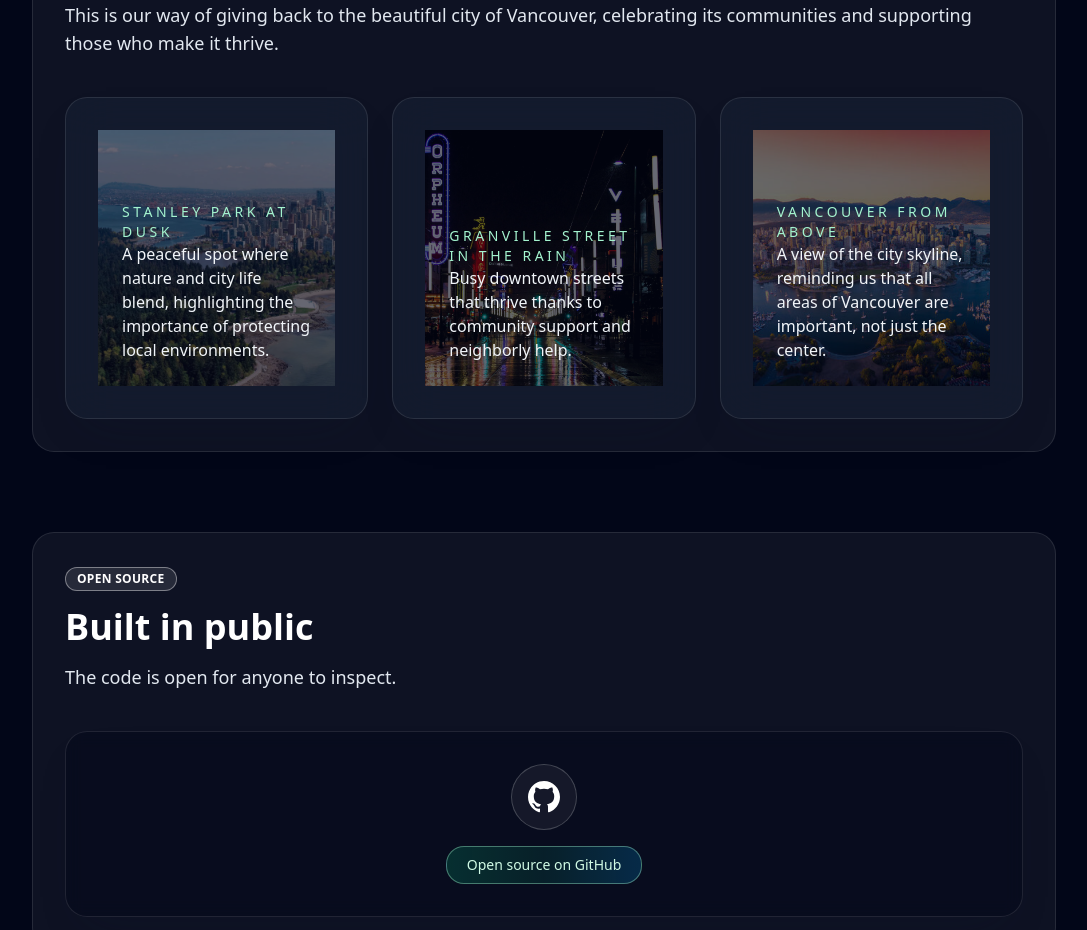
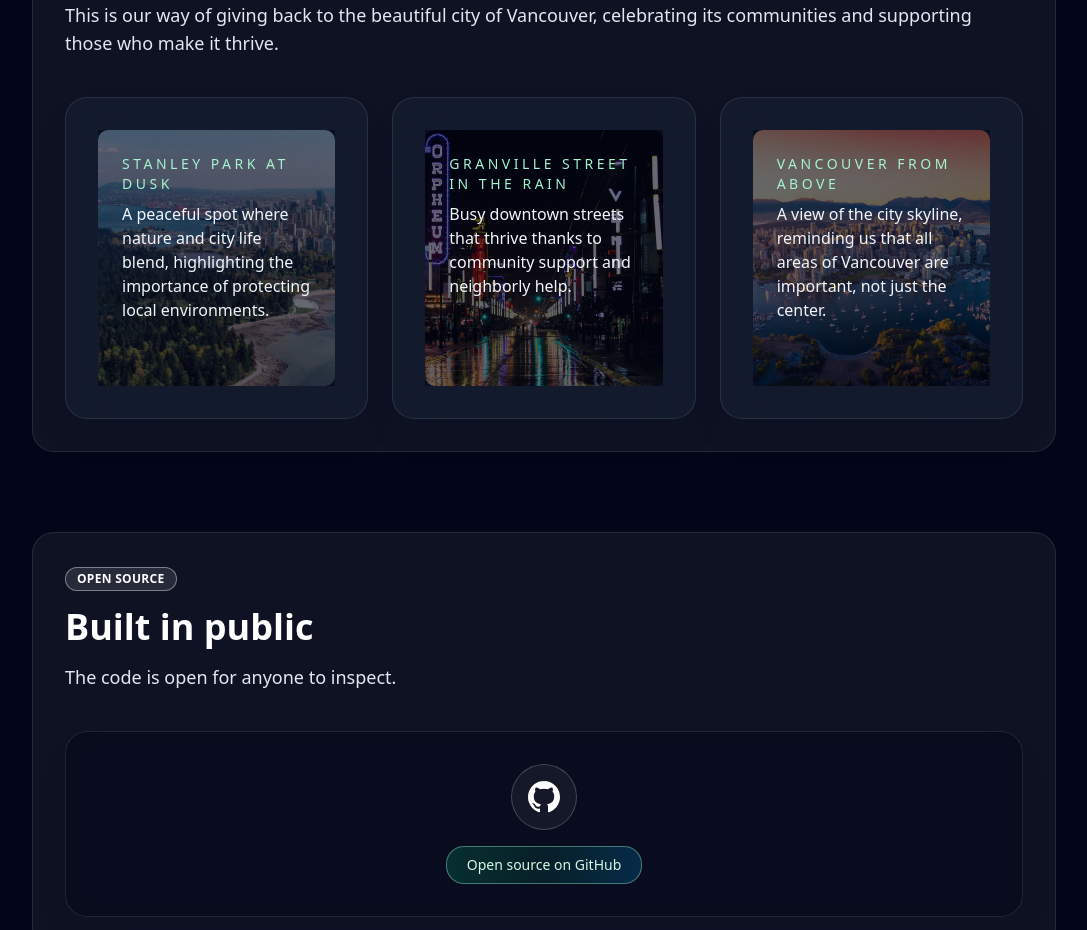
Before and after one commit to gmook9/helpingCanada, a Next.js app: page /mission in a window 1280 px wide. Shown: the part 1580-2510 px from the top of the page, without its empty margins (96-1183 px from the left). Built offline with nearby package versions, Linux system fonts and the light colour scheme.

Commit message:
shift vancouver scene text to top of cards + align titles

```diff
--- a/src/app/mission/page.tsx
+++ b/src/app/mission/page.tsx
@@ -201,14 +201,16 @@ export default function MissionPage() {
                     alt={scene.alt}
                     fill
                     sizes="(max-width: 768px) 100vw, 300px"
-                      className="object-cover"
+                    className="object-cover rounded-lg"
                   />
                   <div className="absolute inset-0 bg-slate-950/60" />
-                    <div className="absolute inset-x-0 bottom-0 p-6">
+                      <div className="absolute inset-x-0 top-0 p-6">
                       <p className="text-sm uppercase tracking-[0.25em] text-emerald-200">
                         {scene.title}
                       </p>
-                      <p className="text-base text-slate-100">{scene.description}</p>
+                      <p className="mt-2 text-base text-slate-100">
+                        {scene.description}
+                      </p>
                     </div>
                   </div>
                 </Card>
```
Lines whose indentation alone changed are shown as unchanged.
